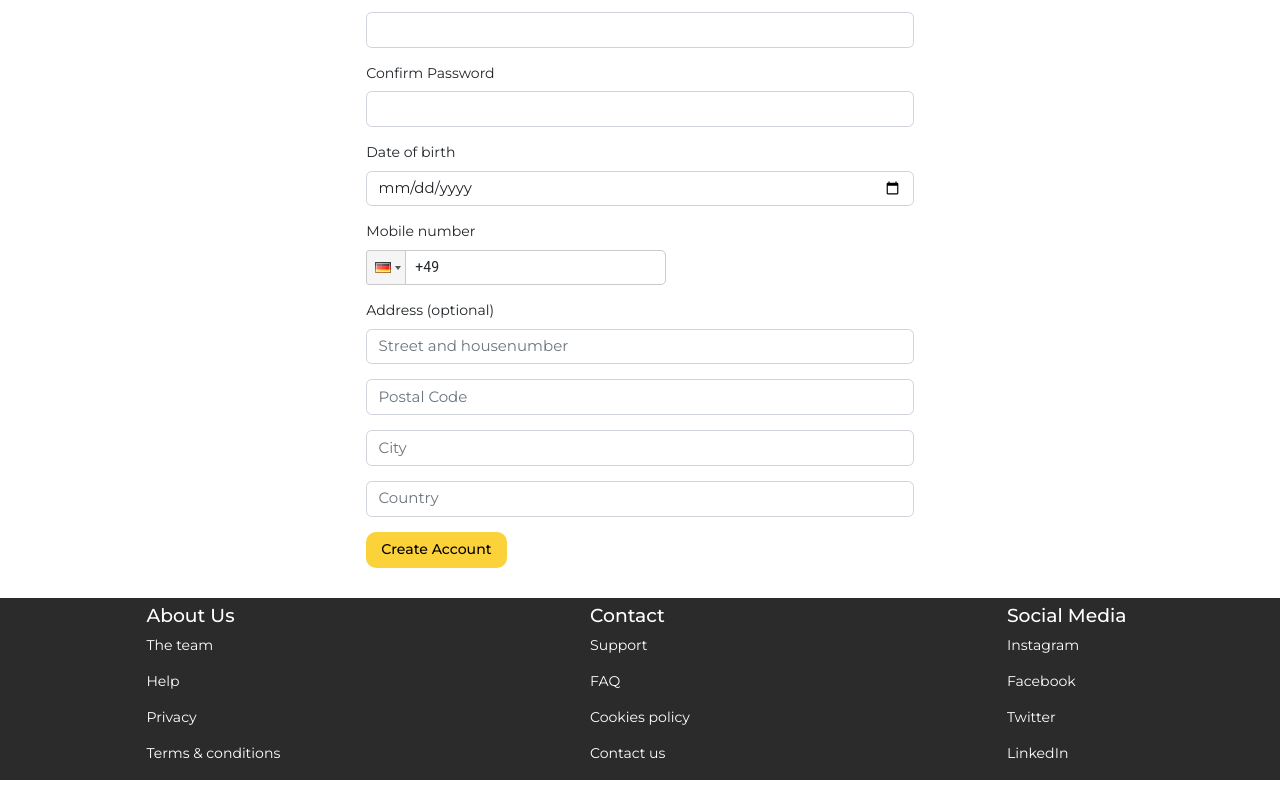
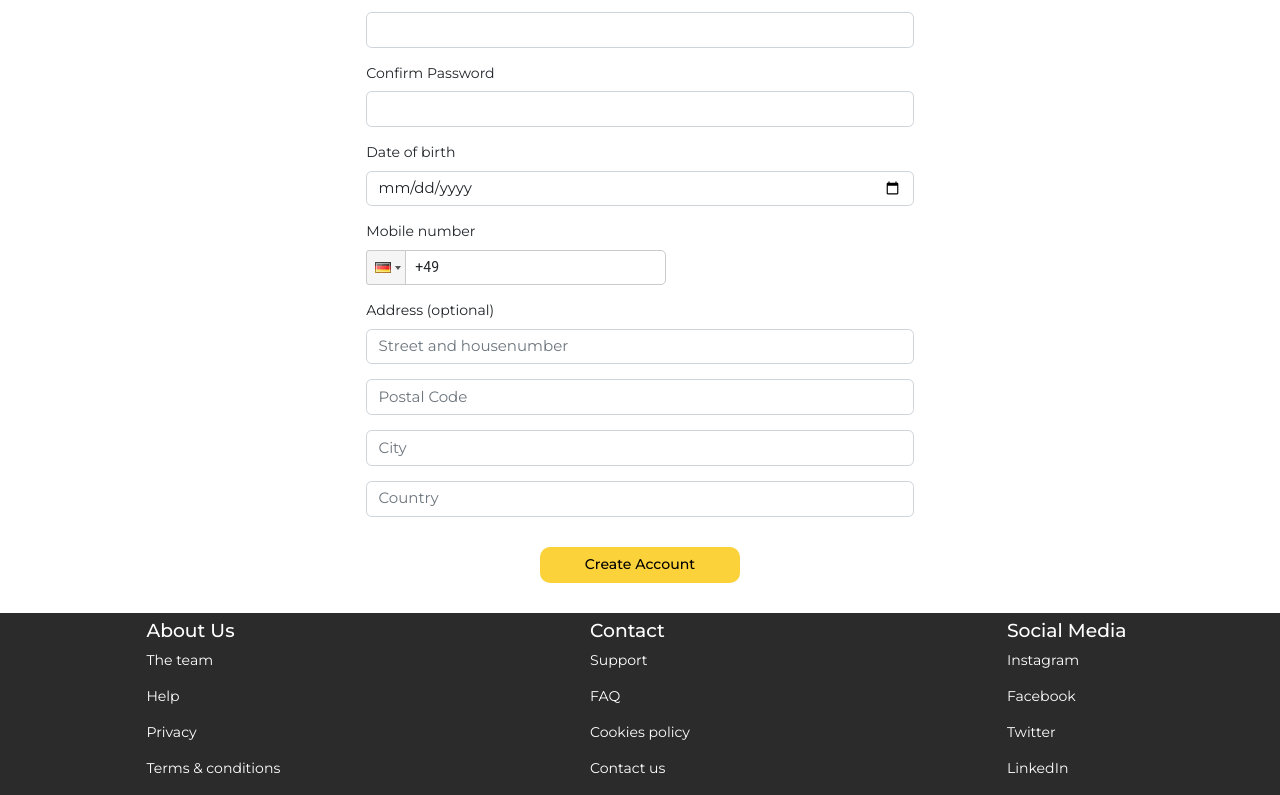
Before and after one commit to anoj-kt/finalproject-frontend, a JavaScript app: page / in a window 1280 px wide. Shown: the part 425-1220 px from the top of the page. Built offline with nearby package versions, Linux system fonts and the light colour scheme; the HTML template or start-up script is replaced by a standard one.

Commit message:
Centered and stretched submit button

```diff
--- a/src/components/UserSignup.js
+++ b/src/components/UserSignup.js
@@ -108,12 +108,14 @@ const UserSignup = () => {
                 type="text"
               />
             </FormGroup>
-            <button
-            className="signup__submit button"
-            type="submit"
-            >
-              Create Account
-            </button>
+            <div className="signup__submit">
+              <button
+              className="signup__submit-btn button"
+              type="submit"
+              >
+                Create Account
+              </button>
+            </div>
           </Form>
         </Col>
       </Row>
--- a/src/index.css
+++ b/src/index.css
@@ -264,7 +264,19 @@ a {
 }
 
 .signup__submit {
+  width: 100%;
+  text-align: center;
+}
+
+.signup__submit-btn {
   background-color: var(--main-yellow);
+  padding-left: 3rem;
+  padding-right: 3rem;
+  margin-top: 1rem;
+}
+
+.signup__submit-btn:hover {
+  background-color: var(--main-yellow-alt);
 }
 
 /* =================FOOTER================= */
```
